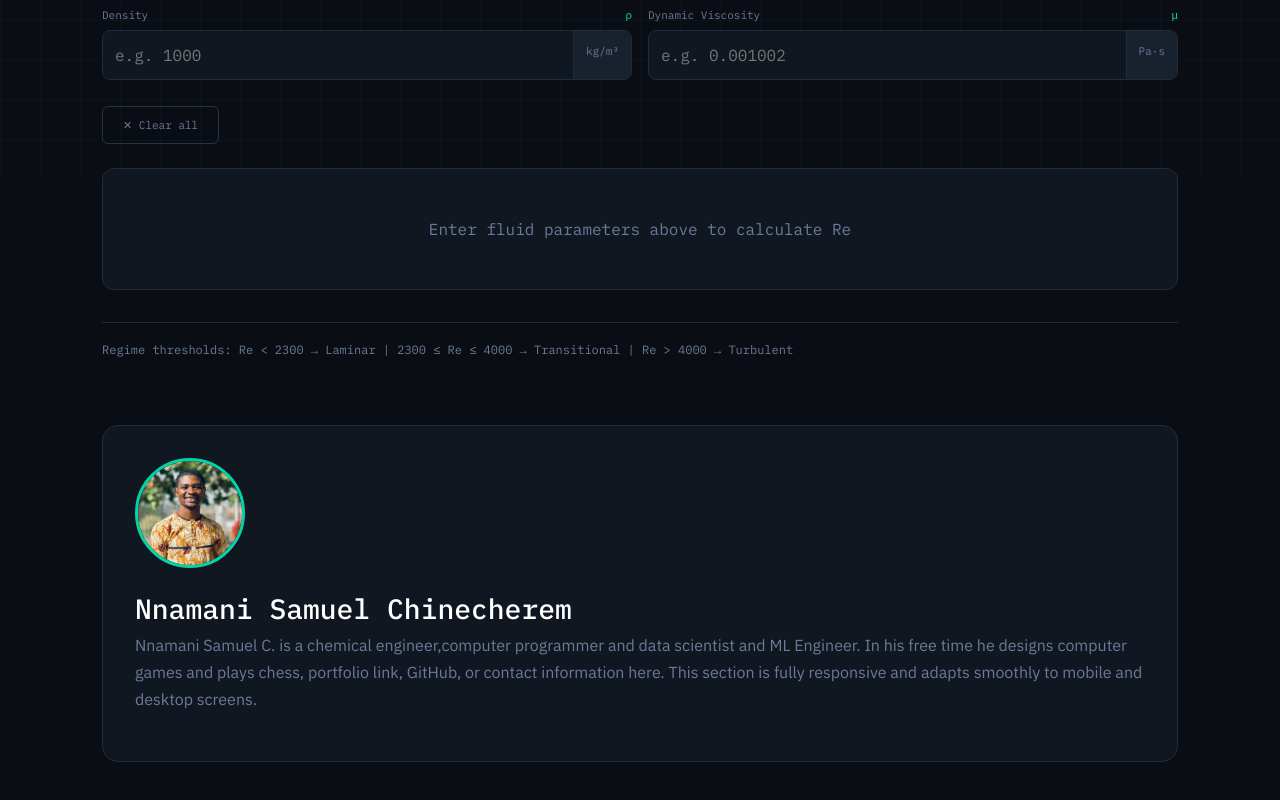
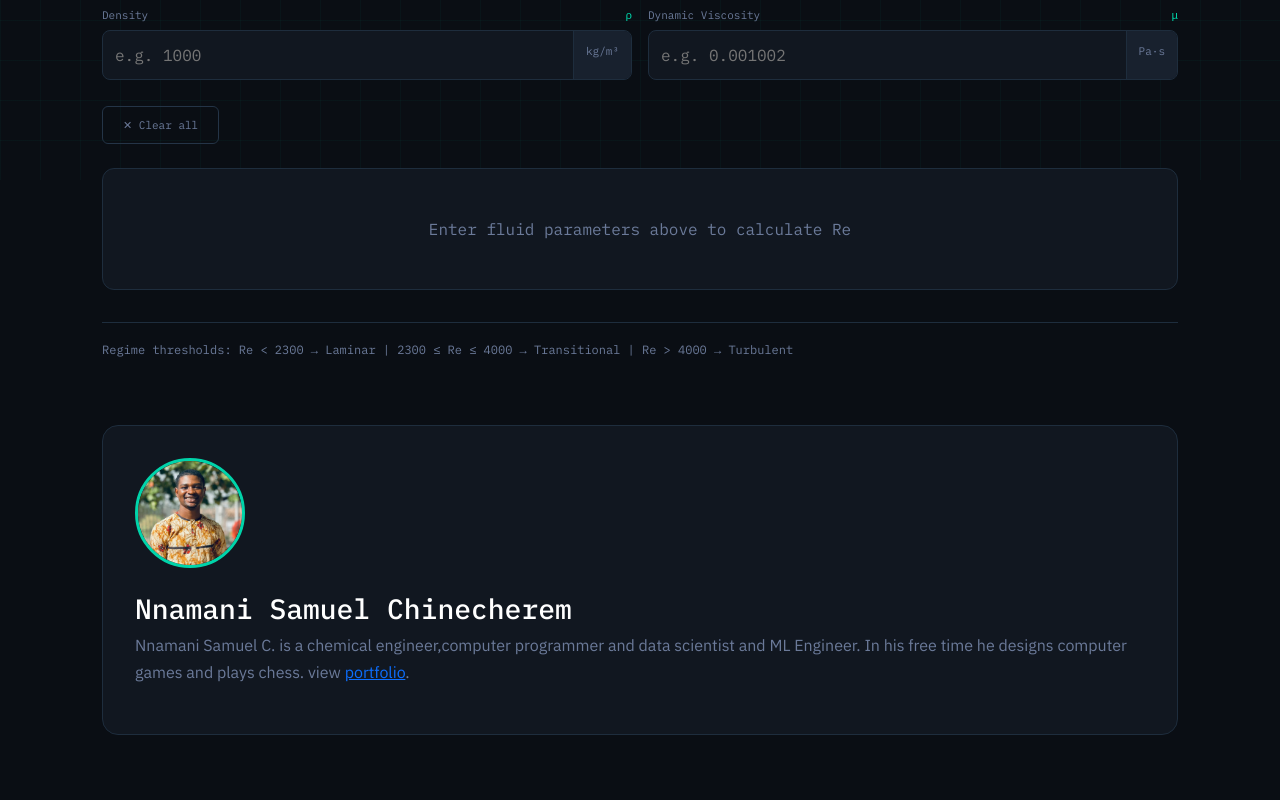
Before and after one commit to SamuelC123-dot/Reynolds-number-calculator.github.io, a plain HTML site: page index.html in a window 1280 px wide. Shown: the part 620-1420 px from the top of the page. Drawn offline with nearby package versions, Linux system fonts and the light colour scheme.

Commit message:
Update index.html

```diff
--- a/index.html
+++ b/index.html
@@ -590,9 +590,7 @@
       <div class="developer-info">
         <h3>Nnamani Samuel Chinecherem</h3>
         <p>
-         Nnamani Samuel C. is a chemical engineer,computer programmer and data scientist and ML Engineer. In his free time he designs computer games and plays chess, portfolio link, GitHub, or contact
-          information here. This section is fully responsive and
-          adapts smoothly to mobile and desktop screens.
+         Nnamani Samuel C. is a chemical engineer,computer programmer and data scientist and ML Engineer. In his free time he designs computer games and plays chess. view <a href="https://samuelc123-dot.github.io/NSamuelC.github.io/">portfolio</a>.
         </p>
       </div>
 
```
